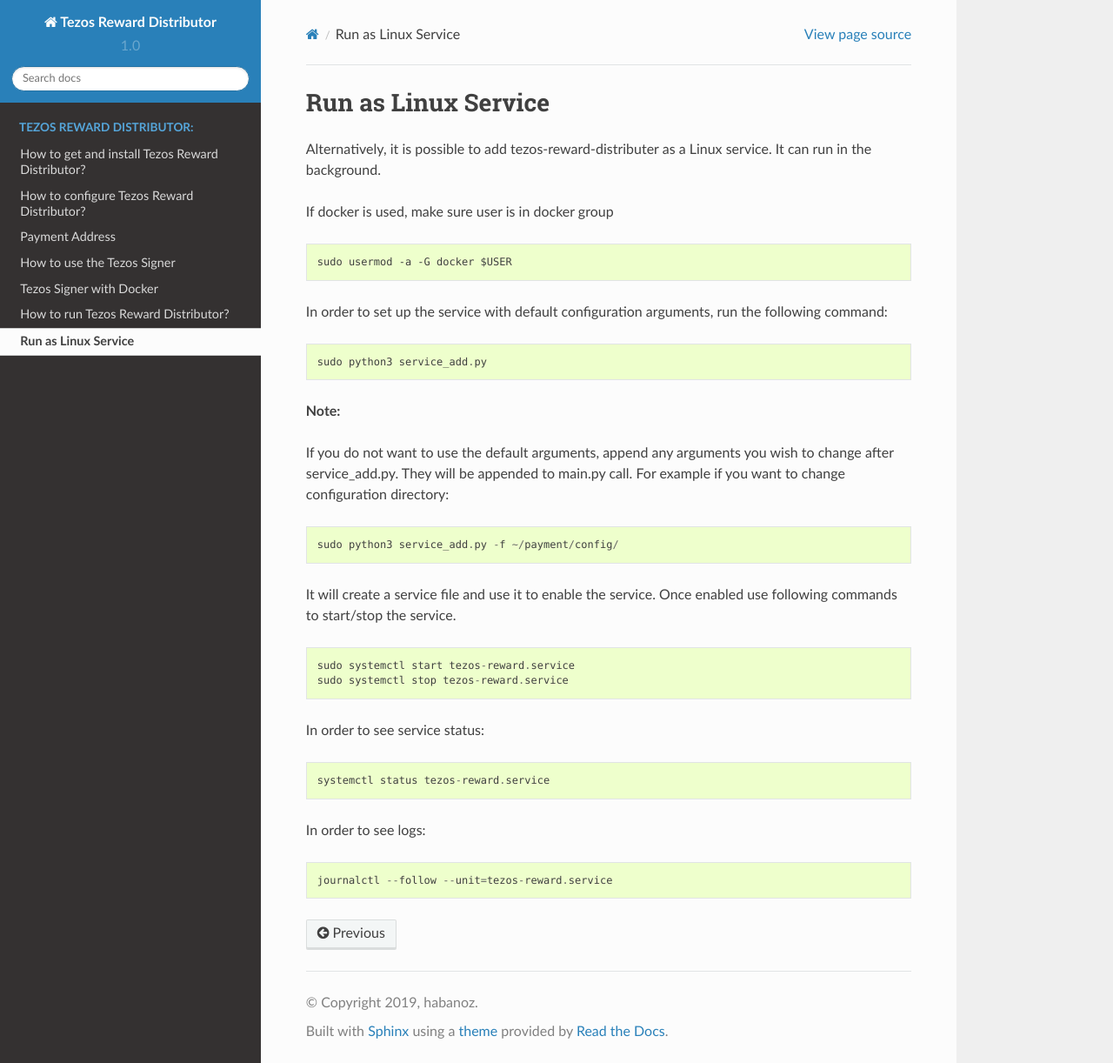
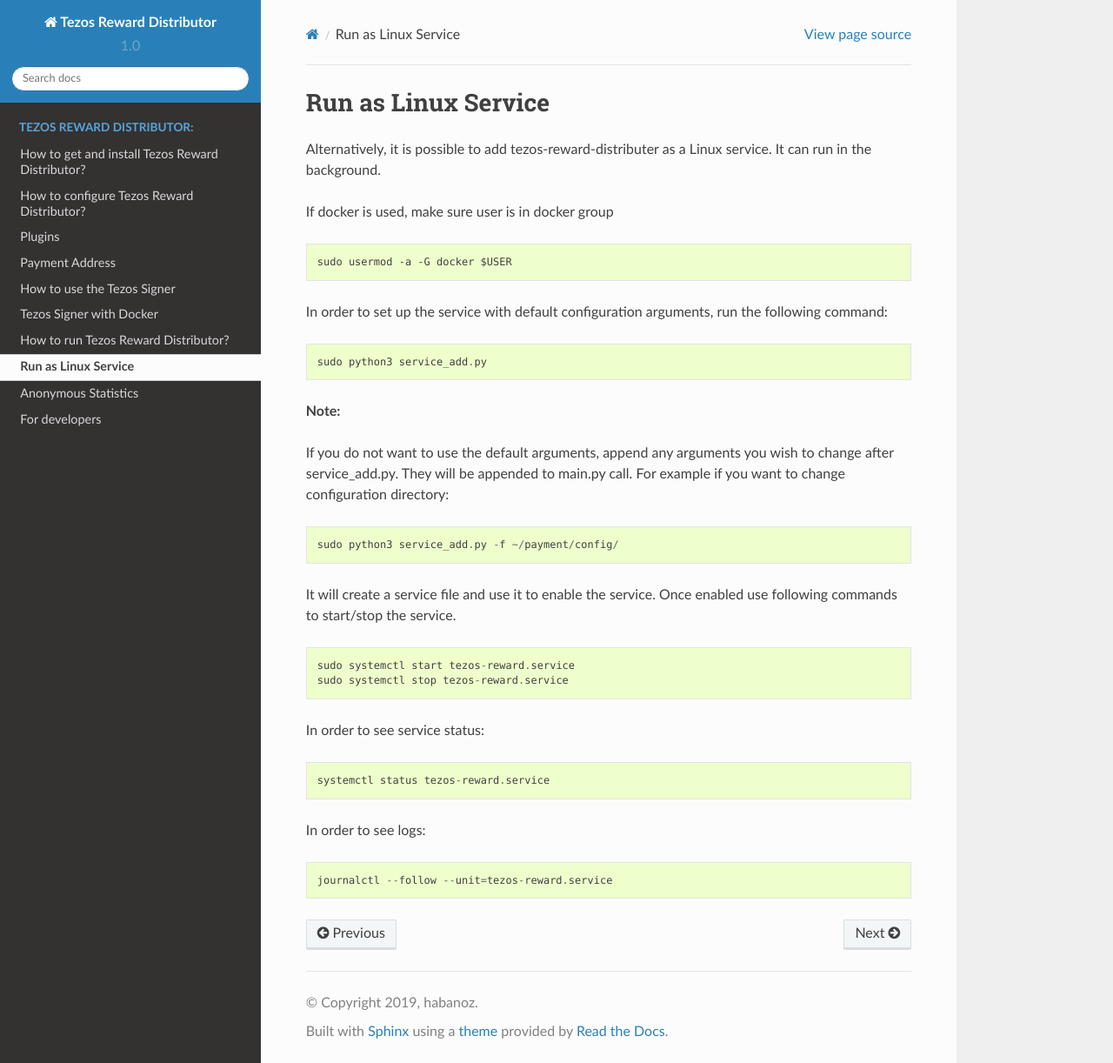
Before and after one commit to tezos-reward-distributor-organization/tezos-reward-distributor, a Sphinx documentation site: the page built from docs/linuxservice.rst, in a window 1280 px wide and 1222 px high. Shown: the whole window at 87% size. Built offline with Sphinx 7.4.7 and the Read the Docs theme 2.0.0, drawn with Linux system fonts in a browser that asks for light colours; pages that are not in the unit, such as notebooks, are missing from menus.

Commit message:
updated docs table of contents

```diff
--- a/docs/index.rst
+++ b/docs/index.rst
@@ -76,7 +76,7 @@
 
 .. _Github : https://github.com/tezos-reward-distributor-organization/tezos-reward-distributor
 
-.. _#232 https://github.com/tezos-reward-distributor-organization/tezos-reward-distributor/pull/232
+.. _#232 : https://github.com/tezos-reward-distributor-organization/tezos-reward-distributor/pull/232
 
 .. _API : https://tzkt.io/
 
@@ -86,12 +86,14 @@
 
    installation
    configuration
+   plugins
    paymentaddress
    tezossigner
    tezossignerdocker
    run
    linuxservice
-   contributers
+   statistics
+   contributors
 
 Funding
 ------------------------
```
